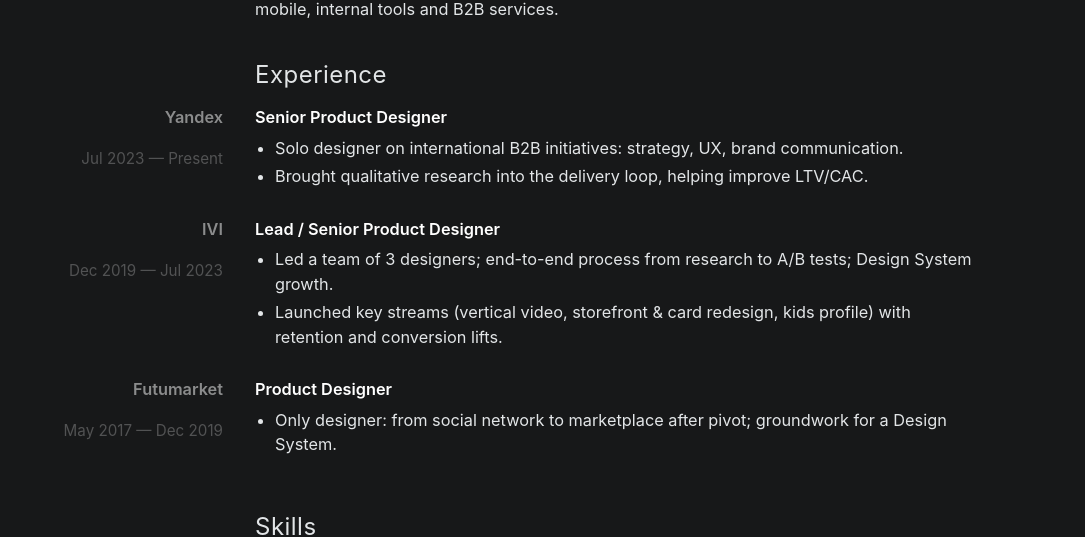
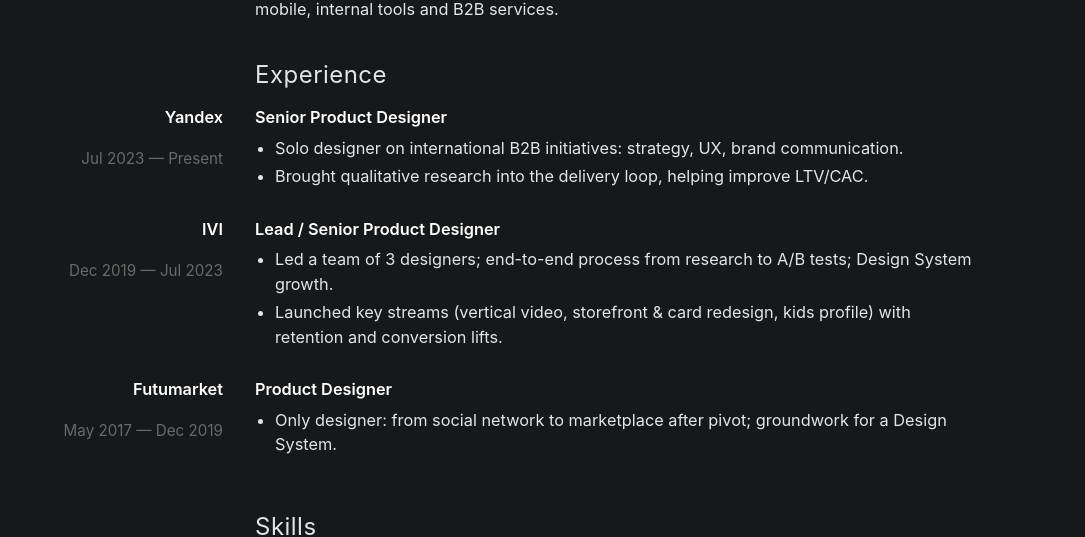
Before and after one commit to uxiscool/experience, a Jekyll site: the page built from cv.md, in a window 1280 px wide. Shown: the part 373-910 px from the top of the page, without its empty margins (25-1110 px from the left). Built offline with Jekyll 4.4.1, drawn with Linux system fonts in a browser that asks for light colours.

Commit message:
Add files via upload

```diff
--- a/css/main.css
+++ b/css/main.css
@@ -1032,8 +1032,6 @@
 
 /* Левый «рейл»: стиль как у годового рейла на кейсах */
 .cv-rail{
-  color:#fff;
-  opacity:.5;
   font-size: 1.02rem;
   white-space: nowrap;
   text-align: right;           /* визуально ближе к контенту */
@@ -1082,7 +1080,7 @@
 .cv-dates{
   display:block;
   color:#fff;
-  opacity:.5;
+  opacity:.35;
   font-size:0.95rem;
   margin-top:2px;
 }
```
